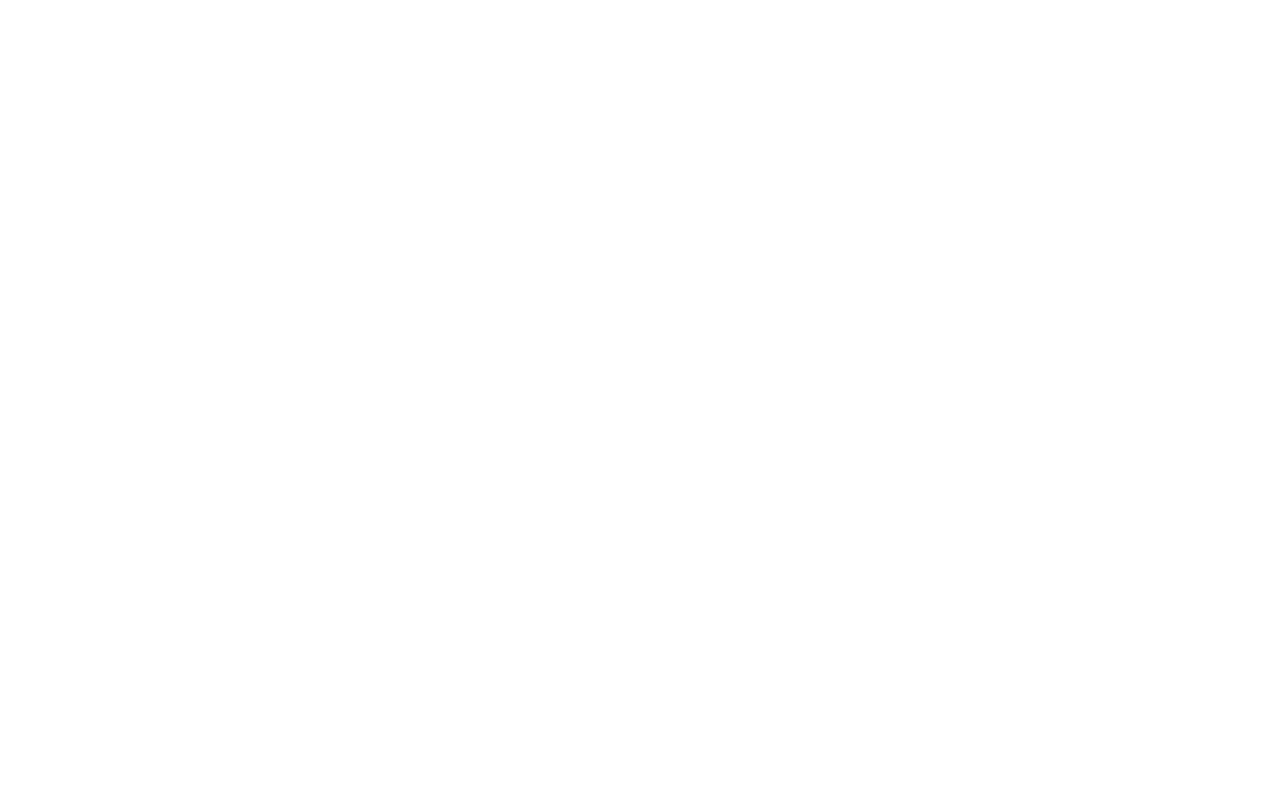
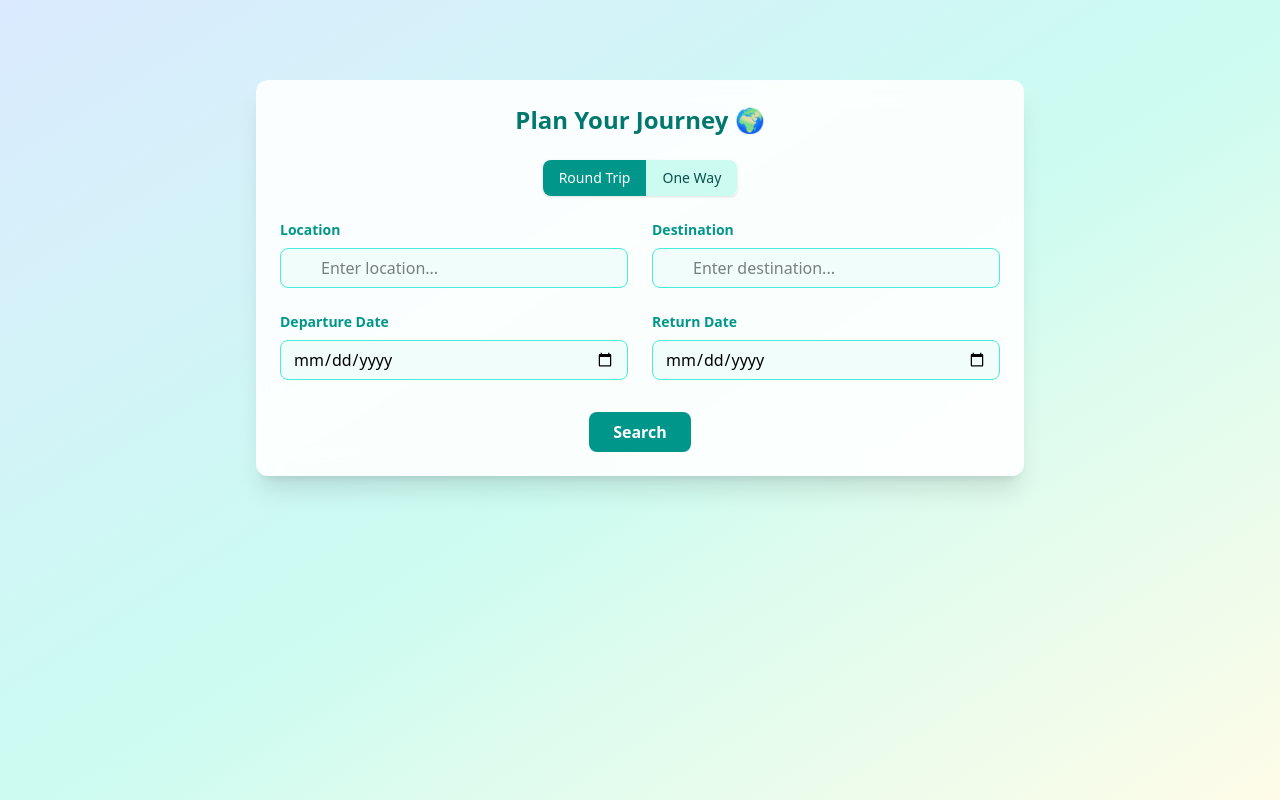
Before and after one commit to bolebole10/projekt-prog-inz, a React (Vite) app in the folder frontend/tripPlanner/: page / in a window 1280 px wide. Built offline with nearby package versions, Linux system fonts and the light colour scheme.

Commit message:
dodan autocomplete i povezano sa pretrazivanjem letova

```diff
--- a/frontend/tripPlanner/src/App.jsx
+++ b/frontend/tripPlanner/src/App.jsx
@@ -1,11 +1,12 @@
-import { useState } from 'react'
-import FlightCard from './components/FlightCard'
-import './App.css'
+import { useState } from "react";
+import FlightCard from "./components/FlightCard";
+import SearchComponent from "./components/SearchComponent";
+import "./App.css";
 
 function App() {
   return (
     <>
-
+      <SearchComponent />
     </>
   );
 }
--- a/frontend/tripPlanner/src/components/SearchComponent.jsx
+++ b/frontend/tripPlanner/src/components/SearchComponent.jsx
@@ -1,36 +1,78 @@
 import React, { useState, useEffect } from "react";
+import { BACKEND_PORT } from "../config";
 
 const SearchComponent = () => {
+  // Input field displayed values
   const [destination, setDestination] = useState("");
   const [location, setLocation] = useState("");
   const [fromDate, setFromDate] = useState("");
   const [toDate, setToDate] = useState("");
+  const [tripType, setTripType] = useState("roundTrip"); // "roundTrip" or "oneWay"
+
+  // Store the full airport objects for IATA codes
+  const [selectedDestination, setSelectedDestination] = useState(null);
+  const [selectedLocation, setSelectedLocation] = useState(null);
 
   const [showDestinationList, setShowDestinationList] = useState(false);
   const [showLocationList, setShowLocationList] = useState(false);
 
-  const destinations = ["Paris", "Rome", "Barcelona", "Lisbon", "Athens"];
-  const locations = [
-    "Zagreb", "Split", "Rijeka", "Osijek", "Zadar",
-    "Pula", "Dubrovnik", "Karlovac", "Šibenik", "Varaždin"
-  ];
+  const [filteredAirports, setFilteredAirports] = useState([]);
+  const [isLoadingAirports, setIsLoadingAirports] = useState(false);
+  const [isSearching, setIsSearching] = useState(false);
 
-  const filteredDestinations = destinations.filter((item) =>
-    item.toLowerCase().includes(destination.toLowerCase())
+  // Function to fetch airport suggestions for both fields
+  const fetchAirports = async (query) => {
+    if (!query || query.length < 2) {
+      setFilteredAirports([]);
+      return;
+    }
+
+    setIsLoadingAirports(true);
+    try {
+      const response = await fetch(
+        `http://localhost:${BACKEND_PORT}/search-airports?query=${encodeURIComponent(
+          query
+        )}`
       );
-  const filteredLocations = locations.filter((item) =>
-    item.toLowerCase().includes(location.toLowerCase())
-  );
+      if (!response.ok) throw new Error("Failed to fetch airports");
 
-  const handleSelectDestination = (value) => {
-    setDestination(value);
+      const data = await response.json();
+      setFilteredAirports(data || []);
+    } catch (error) {
+      console.error("Error fetching airports:", error);
+      setFilteredAirports([]);
+    } finally {
+      setIsLoadingAirports(false);
+    }
+  };
+
+  // Debounce function to prevent too many API calls
+  const debounce = (func, delay) => {
+    let timeoutId;
+    return function (...args) {
+      clearTimeout(timeoutId);
+      timeoutId = setTimeout(() => func.apply(this, args), delay);
+    };
+  };
+
+  // Create debounced version of fetch function
+  const debouncedFetchAirports = debounce(fetchAirports, 300);
+
+  // Handle selection for destination
+  const handleSelectDestination = (airport) => {
+    setDestination(airport.name);
+    setSelectedDestination(airport);
     setShowDestinationList(false);
   };
-  const handleSelectLocation = (value) => {
-    setLocation(value);
+
+  // Handle selection for location
+  const handleSelectLocation = (airport) => {
+    setLocation(airport.name);
+    setSelectedLocation(airport);
     setShowLocationList(false);
   };
 
+  // Close dropdowns when clicking outside
   useEffect(() => {
     const closeListOnClickOutside = (e) => {
       if (e.target.closest(".search-component") === null) {
@@ -44,10 +86,104 @@ const SearchComponent = () => {
     };
   }, []);
 
+  // Function to render airport item
+  const renderAirportItem = (airport) => (
+    <div>
+      <div className="font-medium">{airport.name}</div>
+      <div className="text-sm text-gray-500">
+        {airport.city} ({airport.iataCode})
+      </div>
+    </div>
+  );
+
+  // Toggle trip type function
+  const toggleTripType = (type) => {
+    setTripType(type);
+    if (type === "oneWay") {
+      setToDate("");
+    }
+  };
+
+  // Function to handle the search submission
+  const handleSearch = async () => {
+    if (
+      !selectedLocation ||
+      !selectedDestination ||
+      !fromDate ||
+      (tripType === "roundTrip" && !toDate)
+    ) {
+      alert("Please fill in all required fields");
+      return;
+    }
+
+    setIsSearching(true);
+
+    try {
+      // Build query parameters
+      const params = new URLSearchParams({
+        origin: selectedLocation.iataCode,
+        destination: selectedDestination.iataCode,
+        date: fromDate,
+      });
+
+      // Add return date only for round trips
+      if (tripType === "roundTrip") {
+        params.append("returnDate", toDate);
+      }
+
+      const response = await fetch(
+        `http://localhost:${BACKEND_PORT}/flights?${params.toString()}`
+      );
+
+      if (!response.ok) throw new Error("Search failed");
+
+      const searchResults = await response.json();
+
+      //here you can handle the search results
+
+      console.log("Search results:", searchResults);
+    } catch (error) {
+      console.error("Error performing search:", error);
+      alert("Search failed. Please try again.");
+    } finally {
+      setIsSearching(false);
+    }
+  };
+
   return (
     <div className="py-20 h-screen bg-gradient-to-br from-blue-100 via-teal-100 to-yellow-50 px-4">
       <div className="max-w-3xl mx-auto rounded-xl shadow-xl bg-white/90 backdrop-blur-md p-6 search-component">
-        <h2 className="text-2xl font-bold text-teal-700 mb-6 text-center">Plan Your Journey 🌍</h2>
+        <h2 className="text-2xl font-bold text-teal-700 mb-6 text-center">
+          Plan Your Journey 🌍
+        </h2>
+
+        {/* Trip Type Toggle */}
+        <div className="flex justify-center mb-6">
+          <div className="inline-flex rounded-md shadow-sm" role="group">
+            <button
+              type="button"
+              onClick={() => toggleTripType("roundTrip")}
+              className={`px-4 py-2 text-sm font-medium rounded-l-lg ${
+                tripType === "roundTrip"
+                  ? "bg-teal-600 text-white"
+                  : "bg-teal-100 text-teal-900 hover:bg-teal-200"
+              }`}
+            >
+              Round Trip
+            </button>
+            <button
+              type="button"
+              onClick={() => toggleTripType("oneWay")}
+              className={`px-4 py-2 text-sm font-medium rounded-r-lg ${
+                tripType === "oneWay"
+                  ? "bg-teal-600 text-white"
+                  : "bg-teal-100 text-teal-900 hover:bg-teal-200"
+              }`}
+            >
+              One Way
+            </button>
+          </div>
+        </div>
 
         <div className="flex flex-col md:flex-row gap-6">
           {/* Location */}
@@ -64,23 +200,38 @@ const SearchComponent = () => {
                 value={location}
                 onChange={(e) => {
                   setLocation(e.target.value);
+                  setSelectedLocation(null); // Reset selected airport when input changes
                   setShowLocationList(true);
+                  debouncedFetchAirports(e.target.value);
                 }}
               />
-              {showLocationList && location && filteredLocations.length > 0 && (
+              {showLocationList && (
                 <ul className="absolute z-10 top-full left-0 mt-1 w-full bg-white border rounded-md shadow-md">
-                  {filteredLocations.map((item, index) => (
+                  {isLoadingAirports ? (
+                    <li className="px-3 py-2 text-gray-500">Loading...</li>
+                  ) : filteredAirports.length > 0 ? (
+                    filteredAirports.map((airport, index) => (
                       <li
                         key={index}
-                      onClick={() => handleSelectLocation(item)}
+                        onClick={() => handleSelectLocation(airport)}
                         className="px-3 py-2 border-b last:border-b-0 hover:bg-teal-100 cursor-pointer"
                       >
-                      {item}
+                        {renderAirportItem(airport)}
                       </li>
-                  ))}
+                    ))
+                  ) : location.length >= 2 ? (
+                    <li className="px-3 py-2 text-gray-500">
+                      No results found
+                    </li>
+                  ) : null}
                 </ul>
               )}
             </div>
+            {selectedLocation && (
+              <div className="mt-1 text-xs text-teal-600">
+                Selected: {selectedLocation.city} ({selectedLocation.iataCode})
+              </div>
+            )}
           </div>
 
           {/* Destination */}
@@ -97,23 +248,39 @@ const SearchComponent = () => {
                 value={destination}
                 onChange={(e) => {
                   setDestination(e.target.value);
+                  setSelectedDestination(null); // Reset selected airport when input changes
                   setShowDestinationList(true);
+                  debouncedFetchAirports(e.target.value);
                 }}
               />
-              {showDestinationList && destination && filteredDestinations.length > 0 && (
+              {showDestinationList && (
                 <ul className="absolute z-10 top-full left-0 mt-1 w-full bg-white border rounded-md shadow-md">
-                  {filteredDestinations.map((item, index) => (
+                  {isLoadingAirports ? (
+                    <li className="px-3 py-2 text-gray-500">Loading...</li>
+                  ) : filteredAirports.length > 0 ? (
+                    filteredAirports.map((airport, index) => (
                       <li
                         key={index}
-                      onClick={() => handleSelectDestination(item)}
+                        onClick={() => handleSelectDestination(airport)}
                         className="px-3 py-2 border-b last:border-b-0 hover:bg-teal-100 cursor-pointer"
                       >
-                      {item}
+                        {renderAirportItem(airport)}
                       </li>
-                  ))}
+                    ))
+                  ) : destination.length >= 2 ? (
+                    <li className="px-3 py-2 text-gray-500">
+                      No results found
+                    </li>
+                  ) : null}
                 </ul>
               )}
             </div>
+            {selectedDestination && (
+              <div className="mt-1 text-xs text-teal-600">
+                Selected: {selectedDestination.city} (
+                {selectedDestination.iataCode})
+              </div>
+            )}
           </div>
         </div>
 
@@ -121,7 +288,7 @@ const SearchComponent = () => {
         <div className="flex flex-col md:flex-row gap-6 mt-6">
           <div className="relative w-full">
             <label className="block text-sm font-bold mb-2 text-teal-600">
-              From
+              Departure Date
             </label>
             <div className="relative">
               <input
@@ -133,9 +300,10 @@ const SearchComponent = () => {
             </div>
           </div>
 
+          {tripType === "roundTrip" && (
             <div className="relative w-full">
               <label className="block text-sm font-bold mb-2 text-teal-600">
-              To
+                Return Date
               </label>
               <div className="relative">
                 <input
@@ -146,17 +314,19 @@ const SearchComponent = () => {
                 />
               </div>
             </div>
+          )}
         </div>
 
         {/* Search Button */}
         <div className="mt-8 text-center">
           <button
-            onClick={() =>
-              console.log("Search:", { location, destination, fromDate, toDate })
-            }
-            className="bg-teal-600 text-white px-6 py-2 rounded-lg font-semibold hover:bg-teal-700 transition"
+            onClick={handleSearch}
+            disabled={isSearching}
+            className={`${
+              isSearching ? "bg-teal-400" : "bg-teal-600 hover:bg-teal-700"
+            } text-white px-6 py-2 rounded-lg font-semibold transition`}
           >
-            Search
+            {isSearching ? "Searching..." : "Search"}
           </button>
         </div>
       </div>
--- /dev/null
+++ b/frontend/tripPlanner/src/config.js
@@ -0,0 +1 @@
+export const BACKEND_PORT = 5260;
```
Lines whose indentation alone changed are shown as unchanged.
